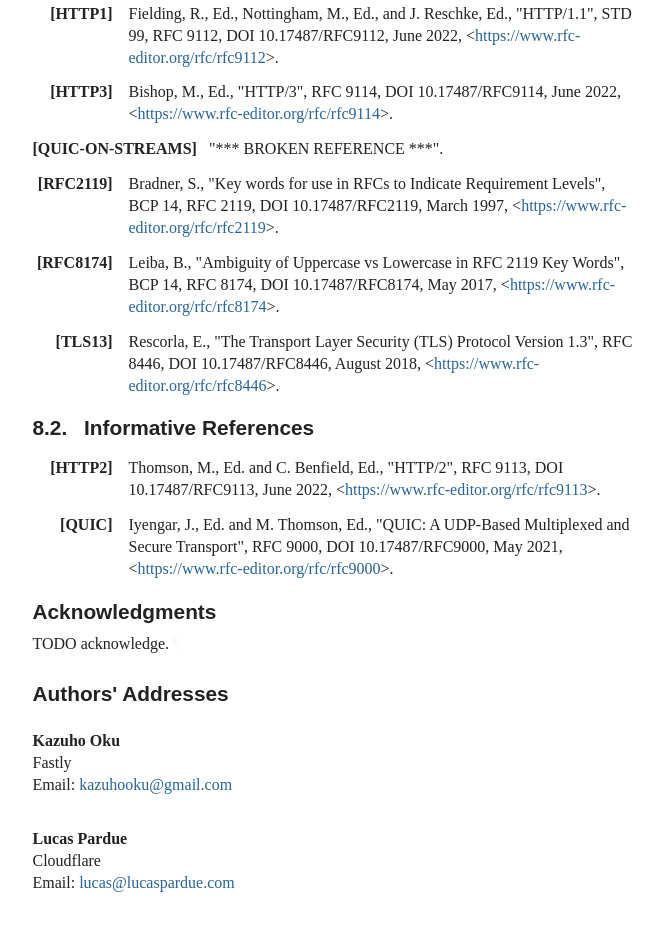
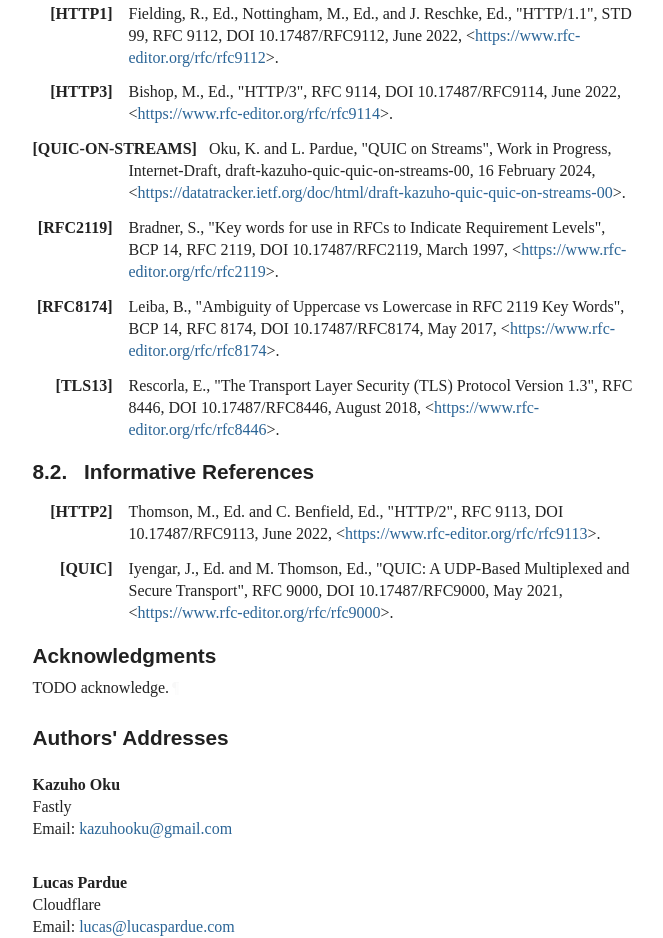
Before and after one commit to kazuho/draft-kazuho-httpbis-http3-over-tcp, a plain HTML site: page draft-kazuho-httpbis-http3-on-streams.html in a window 1280 px wide. Shown: the part 2371-3309 px from the top of the page, without its empty margins (92-755 px from the left). Drawn offline with Linux system fonts and the light colour scheme; a web font is replaced by a local one.

Commit message:
Script updating gh-pages from cefa3b8. [ci skip]

```diff
--- a/draft-kazuho-httpbis-http3-on-streams.html
+++ b/draft-kazuho-httpbis-http3-on-streams.html
@@ -1301,7 +1301,7 @@ defined in <span>[<a href="#EXT-CONNECT3" class="cite xref">EXT-CONNECT3</a>]</s
 <dd class="break"></dd>
 <dt id="QUIC-ON-STREAMS">[QUIC-ON-STREAMS]</dt>
         <dd>
-<span class="refTitle">"*** BROKEN REFERENCE ***"</span>. </dd>
+<span class="refAuthor">Oku, K.</span> and <span class="refAuthor">L. Pardue</span>, <span class="refTitle">"QUIC on Streams"</span>, <span class="refContent">Work in Progress</span>, <span class="seriesInfo">Internet-Draft, draft-kazuho-quic-quic-on-streams-00</span>, <time datetime="2024-02-16" class="refDate">16 February 2024</time>, <span>&lt;<a href="https://datatracker.ietf.org/doc/html/draft-kazuho-quic-quic-on-streams-00">https://datatracker.ietf.org/doc/html/draft-kazuho-quic-quic-on-streams-00</a>&gt;</span>. </dd>
 <dd class="break"></dd>
 <dt id="RFC2119">[RFC2119]</dt>
         <dd>
```
Also changed, not shown: draft-kazuho-httpbis-http3-on-streams.txt.
